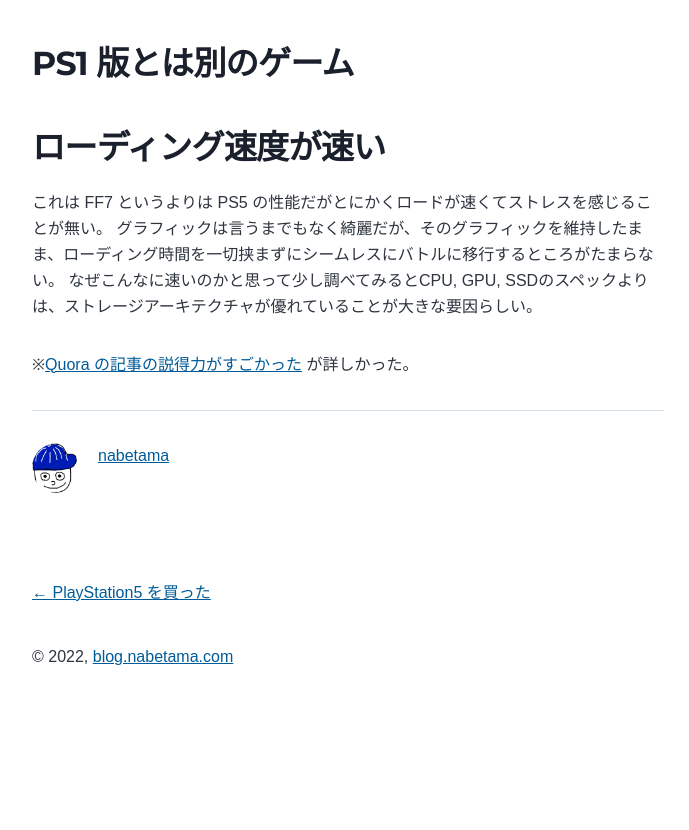
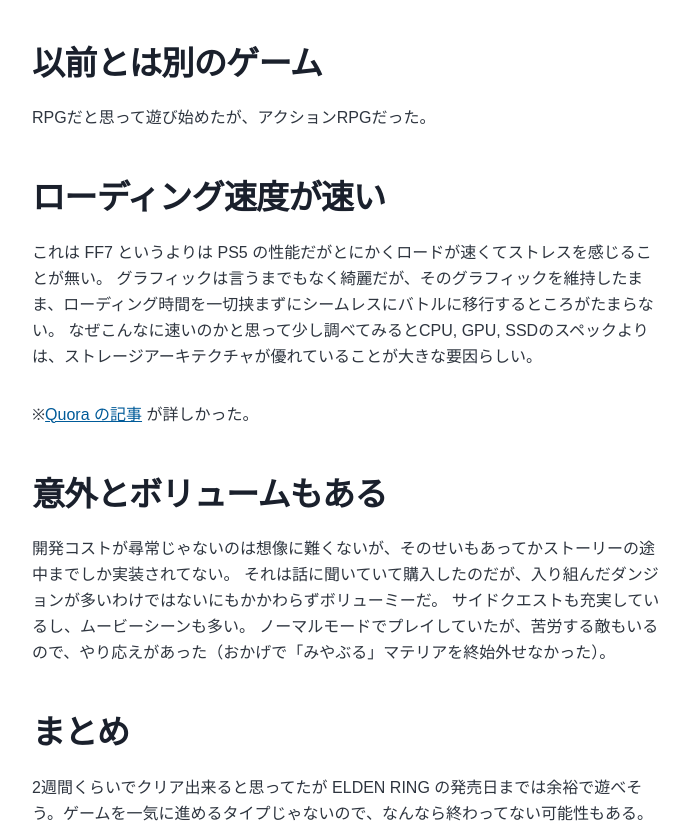
Before and after one commit to nabetama/nabetama.com, a Gatsby site: page /2022-02-01/ in a window 1280 px wide. Shown: the part 469-1299 px from the top of the page, without its empty margins (292-981 px from the left). Before the commit the page ends 1202 px from the top, so only its background shows below. Built offline with nearby package versions, Linux system fonts and the light colour scheme; Gatsby itself is replaced by a stand-in of ours.

Commit message:
2022-02-01

```diff
--- a/content/blog/2022-02-01/index.md
+++ b/content/blog/2022-02-01/index.md
@@ -9,9 +9,9 @@ date: '2022-02-02T09:32:14.127Z'
 まだクリアしてないが、現在、20hくらいプレイしたので、その感想。
 なお自分がプレイしたことあるのは PS1 版のみである。
 
-## PS1 版とは別のゲーム
+## 以前とは別のゲーム
 
-
+RPGだと思って遊び始めたが、アクションRPGだった。
 
 ## ローディング速度が速い
 
@@ -19,4 +19,15 @@ date: '2022-02-02T09:32:14.127Z'
 グラフィックは言うまでもなく綺麗だが、そのグラフィックを維持したまま、ローディング時間を一切挟まずにシームレスにバトルに移行するところがたまらない。
 なぜこんなに速いのかと思って少し調べてみるとCPU, GPU, SSDのスペックよりは、ストレージアーキテクチャが優れていることが大きな要因らしい。
 
-※[Quora の記事の説得力がすごかった](https://jp.quora.com/PS5%E3%81%AE%E3%82%B9%E3%83%88%E3%83%AC%E3%83%BC%E3%82%B8%E3%81%AF%E3%82%B2%E3%83%BC%E3%83%9E%E3%83%BC%E3%81%8C%E6%8C%81%E3%81%A4PC%E3%82%88%E3%82%8A%E9%81%A5%E3%81%8B%E3%81%AB%E5%84%AA%E3%82%8C%E3%81%A6%E3%81%84) が詳しかった。
+※[Quora の記事](https://jp.quora.com/PS5%E3%81%AE%E3%82%B9%E3%83%88%E3%83%AC%E3%83%BC%E3%82%B8%E3%81%AF%E3%82%B2%E3%83%BC%E3%83%9E%E3%83%BC%E3%81%8C%E6%8C%81%E3%81%A4PC%E3%82%88%E3%82%8A%E9%81%A5%E3%81%8B%E3%81%AB%E5%84%AA%E3%82%8C%E3%81%A6%E3%81%84) が詳しかった。
+
+## 意外とボリュームもある
+
+開発コストが尋常じゃないのは想像に難くないが、そのせいもあってかストーリーの途中までしか実装されてない。
+それは話に聞いていて購入したのだが、入り組んだダンジョンが多いわけではないにもかかわらずボリューミーだ。
+サイドクエストも充実しているし、ムービーシーンも多い。
+ノーマルモードでプレイしていたが、苦労する敵もいるので、やり応えがあった（おかげで「みやぶる」マテリアを終始外せなかった）。
+
+## まとめ
+
+2週間くらいでクリア出来ると思ってたが ELDEN RING の発売日までは余裕で遊べそう。ゲームを一気に進めるタイプじゃないので、なんなら終わってない可能性もある。
```
